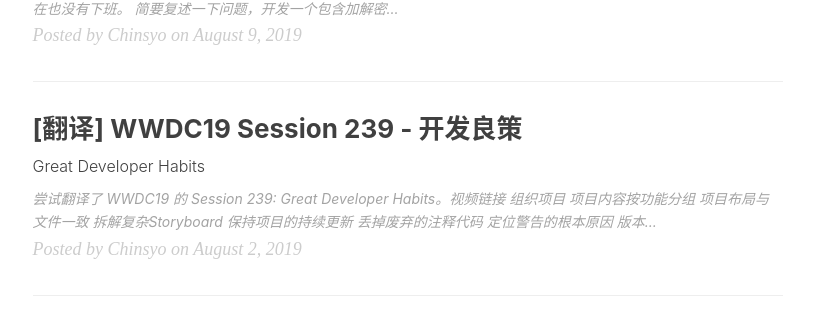
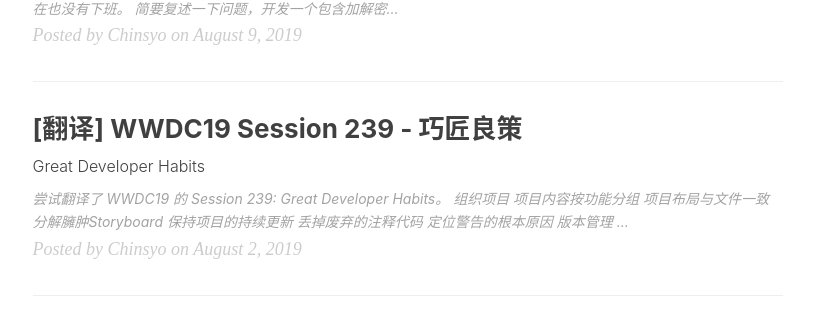
Before and after one commit to chinsyo/chinsyo.github.io, a Jekyll site: the page built from index.html, in a window 1280 px wide and 900 px high, scrolled down 2250 px. Shown: the part 244-558 px from the top of the window, without its empty margins (135-949 px from the left). Built offline with Jekyll 4.4.1, drawn with Linux system fonts in a browser that asks for light colours; the list of posts is cut into pages by our own code; comment, search, counter and statistics services are not loaded.

Commit message:
fixup great developer habits image links

```diff
--- a/_posts/2019-08-02-great-developer-habits.md
+++ b/_posts/2019-08-02-great-developer-habits.md
@@ -1,5 +1,5 @@
 ---
-title: "[翻译] WWDC19 Session 239 - 开发良策"
+title: "[翻译] WWDC19 Session 239 - 巧匠良策"
 subtitle: Great Developer Habits
 date: 2019-08-02 12:00:00
 tags:
@@ -8,22 +8,22 @@
   - 翻译
 ---
 
-尝试翻译了 WWDC19 的 Session 239: Great Developer Habits。[视频链接](https://developer.apple.com/videos/play/wwdc2019/239/)
+尝试翻译了 WWDC19 的 [Session 239: Great Developer Habits](https://developer.apple.com/videos/play/wwdc2019/239/)。
 
 ### 组织项目
 
-![](http://pwj4lonpu.bkt.clouddn.com/239_great_developer_habits_organize.jpg)
+![](https://cdn.chinsyo.com/img/great-developer-habits/01.jpg)
 
 - 项目内容按功能分组
 - 项目布局与文件一致
-- 拆解复杂Storyboard
+- 分解臃肿Storyboard
 - 保持项目的持续更新
 - 丢掉废弃的注释代码
 - 定位警告的根本原因
 
 ### 版本管理
 
-![](http://pwj4lonpu.bkt.clouddn.com/239_great_developer_habits_track.jpg)
+![](https://cdn.chinsyo.com/img/great-developer-habits/02.jpg)
 
 - 务必要使用版本管理
 - 保持提交内容的精巧
@@ -32,7 +32,7 @@
 
 ### 文档注释
 
-![](http://pwj4lonpu.bkt.clouddn.com/239_great_developer_habits_document.jpg)
+![](https://cdn.chinsyo.com/img/great-developer-habits/03.jpg)
 
 - 注释攸关未来还能否理解
 - 好的注释提供背景和意图
@@ -41,7 +41,7 @@
 
 ### 单元测试
 
-![](http://pwj4lonpu.bkt.clouddn.com/239_great_developer_habits_unittests.jpg)
+![](https://cdn.chinsyo.com/img/great-developer-habits/04.jpg)
 
 - 务必要书写单元测试
 - 每次提交前运行测试
@@ -49,7 +49,7 @@
 
 ### 动态分析
 
-![](http://pwj4lonpu.bkt.clouddn.com/239_great_developer_habits_analyze.jpg)
+![](https://cdn.chinsyo.com/img/great-developer-habits/05.jpg)
 
 - 使用 Network Link Conditioner 模拟弱网环境
 - 使用 Sanitizer 和 Checker 防范常见问题
@@ -58,19 +58,19 @@
 
 ### 代码评审
 
-![](http://pwj4lonpu.bkt.clouddn.com/239_great_developer_habits_evaluate.jpg)
+![](https://cdn.chinsyo.com/img/great-developer-habits/06.jpg)
 
 - 将代码评审引入实践
-- 理解每行代码
+- 充分理解每一行代码
 - 运行代码，检查运行结果
 - 检查单元测试用例并运行
 - 校对风格、拼写和语法
 
 ### 代码解耦
 
-![](http://pwj4lonpu.bkt.clouddn.com/239_great_developer_habits_decouple.jpg)
+![](https://cdn.chinsyo.com/img/great-developer-habits/07.jpg)
 
-- 按功能分割代码
+- 明确拆分功能片段代码
 - 在不同应用间复用代码
 - Extension 使用 Framework 减小体积
 - 和社区分享你的代码成果
@@ -78,7 +78,7 @@
 
 ### 依赖管理
 
-![](http://pwj4lonpu.bkt.clouddn.com/239_great_developer_habits_manage.jpg)
+![](https://cdn.chinsyo.com/img/great-developer-habits/08.jpg)
 
 - 审慎的使用开源项目作为依赖
 - 透彻的理解所依赖的开源项目
```
